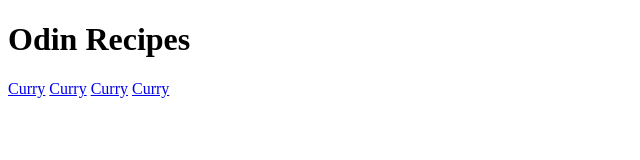
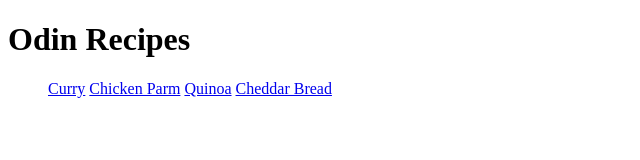
Before and after one commit to andrewdannehl/andrewdannehl.github.io, a plain HTML site: page index.html in a window 1280 px wide. Shown: the whole page, without its empty margins (0-640 px from the left). Drawn offline with Linux system fonts and the light colour scheme.

Commit message:
fixed link text & put them in a list

```diff
--- a/index.html
+++ b/index.html
@@ -6,9 +6,12 @@
     </head>
     <body>
         <h1>Odin Recipes</h1>
-        <a href="recipes/curry.html">Curry</a>
-        <a href="recipes/parm.html">Curry</a>
-        <a href="recipes/quinoa.html">Curry</a>
-        <a href="recipes/cheddarbread.html">Curry</a>
+        <ul>
+            <a href="recipes/curry.html">Curry</a>
+            <a href="recipes/parm.html">Chicken Parm</a>
+            <a href="recipes/quinoa.html">Quinoa</a>
+            <a href="recipes/cheddarbread.html">Cheddar Bread</a>
+        </ul>
+
     </body>
 </html>
```
